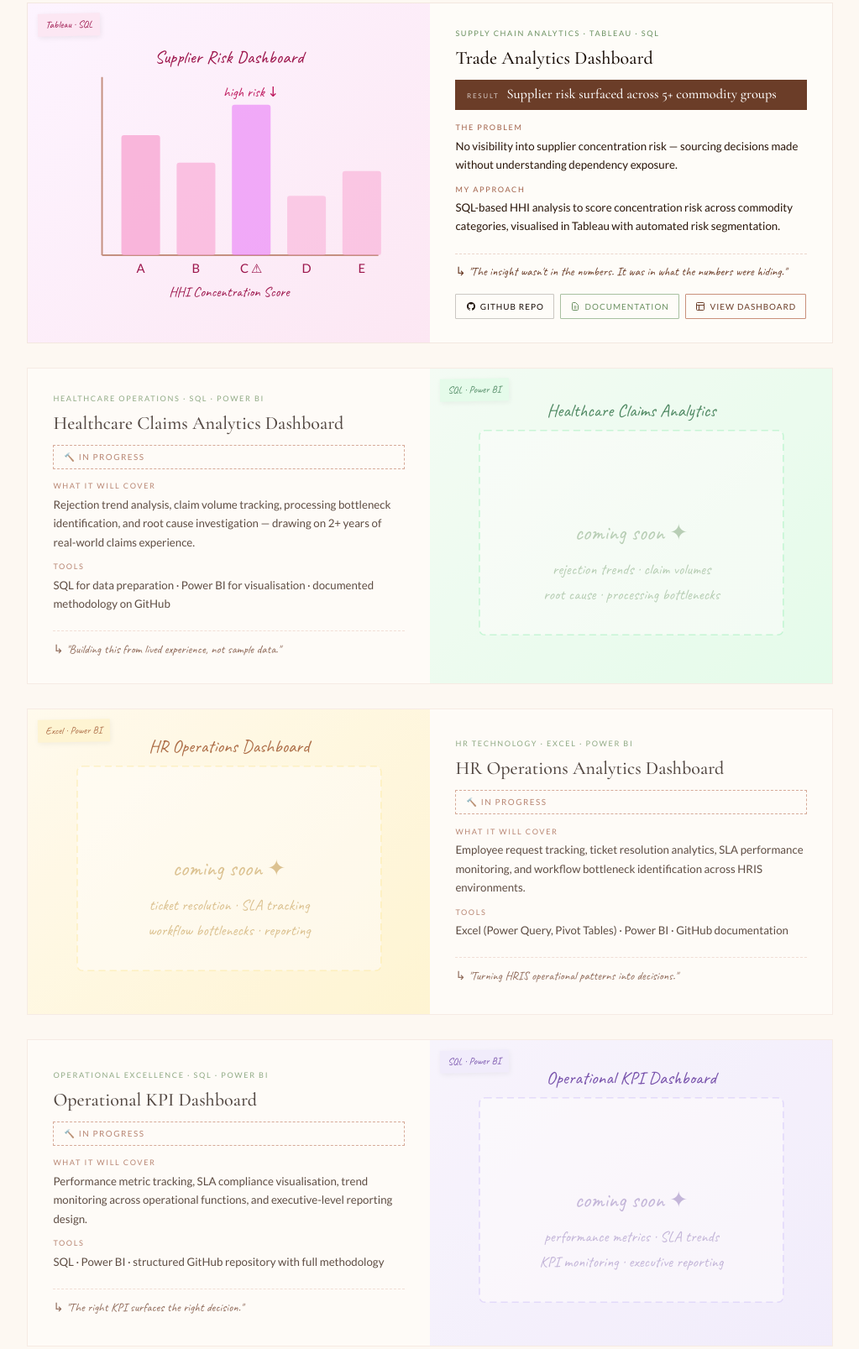
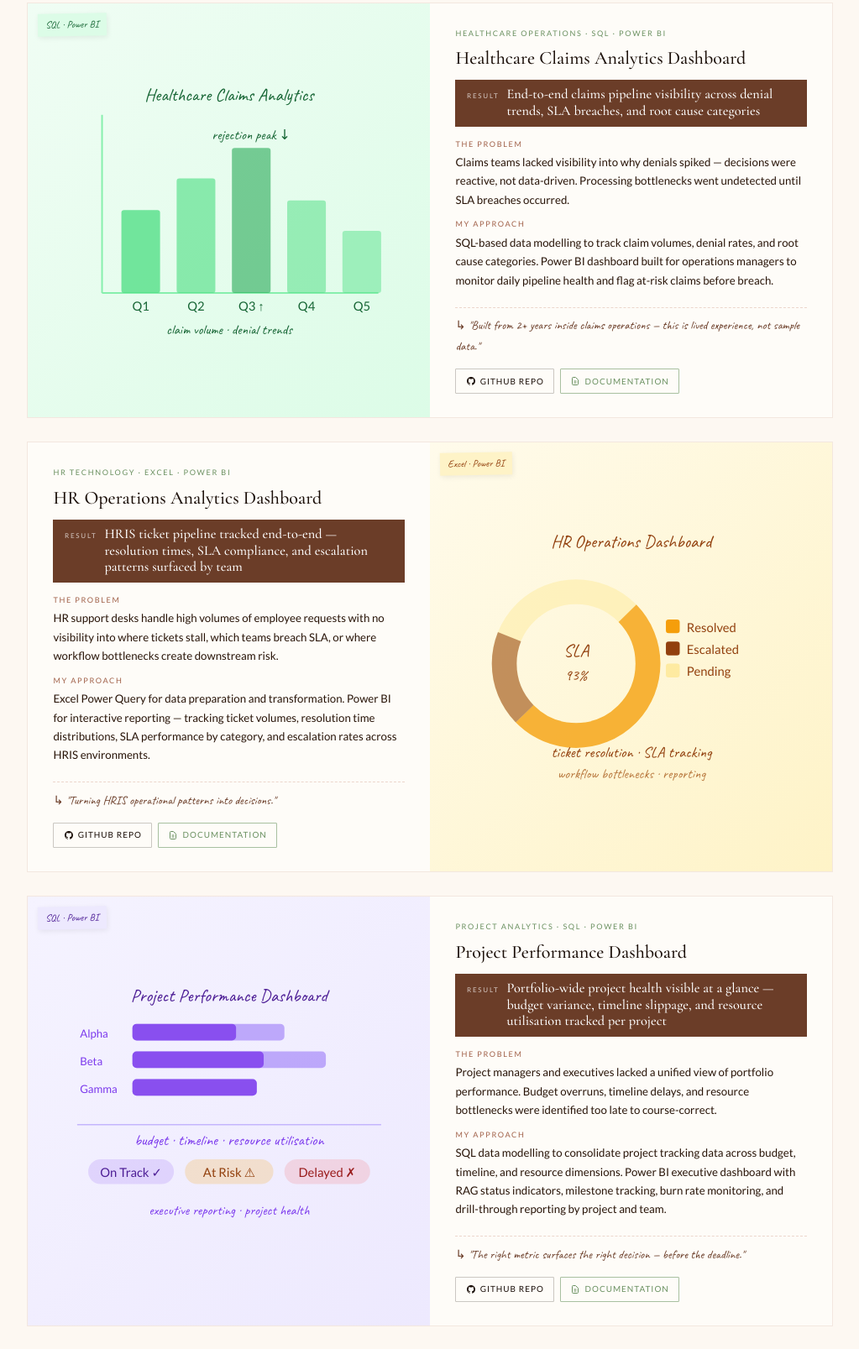
Before and after one commit to vigneshwari2408/vigneshwari-portfolio, a plain HTML site: page index.html in a window 1280 px wide. Shown: the part 2444-4051 px from the top of the page at 84% size, without its empty margins (128-1151 px from the left). Drawn offline with nearby package versions, Linux system fonts and the light colour scheme.

Commit message:
index.html

```diff
--- a/index.html
+++ b/index.html
@@ -452,98 +452,121 @@ footer{background:var(--ink);color:rgba(250,244,236,.38);text-align:center;paddi
     <p class="proj-intro">"Projects with real deliverables — dashboards, SQL, documentation — things you can open and explore."</p>
     <div class="proj-grid">
 
+      <!-- PROJECT 01: Healthcare Claims Analytics Dashboard -->
       <div class="pcard fade-in">
-        <div class="pvis" style="background:linear-gradient(135deg,#fdf4ff,#fce7f3);">
-          <div class="psticker" style="background:#fce7f3;color:#9d174d;">Tableau · SQL</div>
+        <div class="pvis" style="background:linear-gradient(135deg,#f0fdf4,#dcfce7);">
+          <div class="psticker" style="background:#dcfce7;color:#166534;">SQL · Power BI</div>
           <svg width="100%" viewBox="0 0 260 190" xmlns="http://www.w3.org/2000/svg">
-            <text x="130" y="16" text-anchor="middle" font-family="Caveat,cursive" font-size="13" fill="#9d174d">Supplier Risk Dashboard</text>
-            <line x1="38" y1="26" x2="38" y2="155" stroke="#c49080" stroke-width="1.2"/><line x1="38" y1="155" x2="238" y2="155" stroke="#c49080" stroke-width="1.2"/>
-            <rect x="52" y="68" width="28" height="87" fill="#f9a8d4" opacity=".8" rx="2"/><rect x="92" y="88" width="28" height="67" fill="#f9a8d4" opacity=".65" rx="2"/>
-            <rect x="132" y="46" width="28" height="109" fill="#e879f9" opacity=".58" rx="2"/><rect x="172" y="112" width="28" height="43" fill="#f9a8d4" opacity=".5" rx="2"/><rect x="212" y="94" width="28" height="61" fill="#f9a8d4" opacity=".55" rx="2"/>
-            <text x="66" y="168" text-anchor="middle" font-size="9" font-family="Lato,sans-serif" fill="#9d174d">A</text><text x="106" y="168" text-anchor="middle" font-size="9" font-family="Lato,sans-serif" fill="#9d174d">B</text><text x="146" y="168" text-anchor="middle" font-size="9" font-family="Lato,sans-serif" fill="#9d174d">C ⚠</text><text x="186" y="168" text-anchor="middle" font-size="9" font-family="Lato,sans-serif" fill="#9d174d">D</text><text x="226" y="168" text-anchor="middle" font-size="9" font-family="Lato,sans-serif" fill="#9d174d">E</text>
-            <text x="146" y="40" text-anchor="middle" font-family="Caveat,cursive" fill="#be185d" font-size="10">high risk ↓</text>
-            <text x="130" y="185" text-anchor="middle" font-family="Caveat,cursive" font-size="10" fill="#9d174d">HHI Concentration Score</text>
+            <text x="130" y="16" text-anchor="middle" font-family="Caveat,cursive" font-size="13" fill="#166534">Healthcare Claims Analytics</text>
+            <line x1="38" y1="26" x2="38" y2="155" stroke="#86efac" stroke-width="1.2"/><line x1="38" y1="155" x2="238" y2="155" stroke="#86efac" stroke-width="1.2"/>
+            <rect x="52" y="95" width="28" height="60" fill="#4ade80" opacity=".75" rx="2"/>
+            <rect x="92" y="72" width="28" height="83" fill="#4ade80" opacity=".6" rx="2"/>
+            <rect x="132" y="50" width="28" height="105" fill="#16a34a" opacity=".55" rx="2"/>
+            <rect x="172" y="88" width="28" height="67" fill="#4ade80" opacity=".5" rx="2"/>
+            <rect x="212" y="110" width="28" height="45" fill="#4ade80" opacity=".45" rx="2"/>
+            <text x="66" y="168" text-anchor="middle" font-size="9" font-family="Lato,sans-serif" fill="#166534">Q1</text>
+            <text x="106" y="168" text-anchor="middle" font-size="9" font-family="Lato,sans-serif" fill="#166534">Q2</text>
+            <text x="146" y="168" text-anchor="middle" font-size="9" font-family="Lato,sans-serif" fill="#166534">Q3 ↑</text>
+            <text x="186" y="168" text-anchor="middle" font-size="9" font-family="Lato,sans-serif" fill="#166534">Q4</text>
+            <text x="226" y="168" text-anchor="middle" font-size="9" font-family="Lato,sans-serif" fill="#166534">Q5</text>
+            <text x="146" y="44" text-anchor="middle" font-family="Caveat,cursive" fill="#166534" font-size="10">rejection peak ↓</text>
+            <text x="130" y="185" text-anchor="middle" font-family="Caveat,cursive" font-size="10" fill="#166534">claim volume · denial trends</text>
           </svg>
         </div>
         <div class="pinfo">
-          <p class="ptag">Supply Chain Analytics · Tableau · SQL</p>
+          <p class="ptag">Healthcare Operations · SQL · Power BI</p>
           <span class="pnum">01</span>
-          <p class="ptitle">Trade Analytics Dashboard</p>
-          <div class="presult"><span class="rl">Result</span><span class="rv">Supplier risk surfaced across 5+ commodity groups</span></div>
-          <div class="psec"><p class="psec-label">The Problem</p><p class="psec-text">No visibility into supplier concentration risk — sourcing decisions made without understanding dependency exposure.</p></div>
-          <div class="psec"><p class="psec-label">My Approach</p><p class="psec-text">SQL-based HHI analysis to score concentration risk across commodity categories, visualised in Tableau with automated risk segmentation.</p></div>
-          <p class="pins">↳ "The insight wasn't in the numbers. It was in what the numbers were hiding."</p>
+          <p class="ptitle">Healthcare Claims Analytics Dashboard</p>
+          <div class="presult"><span class="rl">Result</span><span class="rv">End-to-end claims pipeline visibility across denial trends, SLA breaches, and root cause categories</span></div>
+          <div class="psec"><p class="psec-label">The Problem</p><p class="psec-text">Claims teams lacked visibility into why denials spiked — decisions were reactive, not data-driven. Processing bottlenecks went undetected until SLA breaches occurred.</p></div>
+          <div class="psec"><p class="psec-label">My Approach</p><p class="psec-text">SQL-based data modelling to track claim volumes, denial rates, and root cause categories. Power BI dashboard built for operations managers to monitor daily pipeline health and flag at-risk claims before breach.</p></div>
+          <p class="pins">↳ "Built from 2+ years inside claims operations — this is lived experience, not sample data."</p>
           <div class="plinks">
-            <a href="https://github.com/vigneshwari2408" target="_blank" class="plink gh"><svg viewBox="0 0 24 24" fill="currentColor"><path d="M12 2C6.477 2 2 6.477 2 12c0 4.418 2.865 8.166 6.839 9.489.5.092.682-.217.682-.482 0-.237-.009-.868-.013-1.703-2.782.604-3.369-1.342-3.369-1.342-.454-1.154-1.11-1.462-1.11-1.462-.908-.62.069-.608.069-.608 1.003.07 1.531 1.03 1.531 1.03.892 1.529 2.341 1.087 2.91.832.092-.647.35-1.088.636-1.338-2.22-.253-4.555-1.11-4.555-4.943 0-1.091.39-1.984 1.029-2.683-.103-.253-.446-1.27.098-2.647 0 0 .84-.269 2.75 1.025A9.578 9.578 0 0112 6.836c.85.004 1.705.114 2.504.336 1.909-1.294 2.747-1.025 2.747-1.025.546 1.377.203 2.394.1 2.647.64.699 1.028 1.592 1.028 2.683 0 3.842-2.339 4.687-4.566 4.935.359.309.678.919.678 1.852 0 1.336-.012 2.415-.012 2.741 0 .267.18.578.688.48C19.138 20.163 22 16.418 22 12c0-5.523-4.477-10-10-10z"/></svg>GitHub Repo</a>
-            <a href="https://github.com/vigneshwari2408" target="_blank" class="plink doc"><svg viewBox="0 0 24 24" fill="none" stroke="currentColor" stroke-width="2"><path d="M9 12h6m-6 4h6m2 5H7a2 2 0 01-2-2V5a2 2 0 012-2h5.586a1 1 0 01.707.293l5.414 5.414a1 1 0 01.293.707V19a2 2 0 01-2 2z"/></svg>Documentation</a>
-            <a href="https://public.tableau.com" target="_blank" class="plink db"><svg viewBox="0 0 24 24" fill="none" stroke="currentColor" stroke-width="2"><rect x="3" y="3" width="18" height="18" rx="2"/><path d="M3 9h18M9 21V9"/></svg>View Dashboard</a>
+            <a href="https://github.com/vigneshwari2408/healthcare-claims-analytics-dashboard" target="_blank" class="plink gh"><svg viewBox="0 0 24 24" fill="currentColor"><path d="M12 2C6.477 2 2 6.477 2 12c0 4.418 2.865 8.166 6.839 9.489.5.092.682-.217.682-.482 0-.237-.009-.868-.013-1.703-2.782.604-3.369-1.342-3.369-1.342-.454-1.154-1.11-1.462-1.11-1.462-.908-.62.069-.608.069-.608 1.003.07 1.531 1.03 1.531 1.03.892 1.529 2.341 1.087 2.91.832.092-.647.35-1.088.636-1.338-2.22-.253-4.555-1.11-4.555-4.943 0-1.091.39-1.984 1.029-2.683-.103-.253-.446-1.27.098-2.647 0 0 .84-.269 2.75 1.025A9.578 9.578 0 0112 6.836c.85.004 1.705.114 2.504.336 1.909-1.294 2.747-1.025 2.747-1.025.546 1.377.203 2.394.1 2.647.64.699 1.028 1.592 1.028 2.683 0 3.842-2.339 4.687-4.566 4.935.359.309.678.919.678 1.852 0 1.336-.012 2.415-.012 2.741 0 .267.18.578.688.48C19.138 20.163 22 16.418 22 12c0-5.523-4.477-10-10-10z"/></svg>GitHub Repo</a>
+            <a href="https://github.com/vigneshwari2408/healthcare-claims-analytics-dashboard#readme" target="_blank" class="plink doc"><svg viewBox="0 0 24 24" fill="none" stroke="currentColor" stroke-width="2"><path d="M9 12h6m-6 4h6m2 5H7a2 2 0 01-2-2V5a2 2 0 012-2h5.586a1 1 0 01.707.293l5.414 5.414a1 1 0 01.293.707V19a2 2 0 01-2 2z"/></svg>Documentation</a>
           </div>
         </div>
       </div>
 
-      <div class="pcard placeholder rev fade-in">
-        <div class="pvis" style="background:linear-gradient(135deg,#f0fdf4,#dcfce7);">
-          <div class="psticker" style="background:#dcfce7;color:#166534;">SQL · Power BI</div>
-          <svg width="100%" viewBox="0 0 260 190" xmlns="http://www.w3.org/2000/svg">
-            <text x="130" y="16" text-anchor="middle" font-family="Caveat,cursive" font-size="13" fill="#166534">Healthcare Claims Analytics</text>
-            <rect x="20" y="26" width="220" height="148" rx="4" fill="white" opacity=".5" stroke="#86efac" stroke-width="1" stroke-dasharray="5,3"/>
-            <text x="130" y="105" text-anchor="middle" font-family="Caveat,cursive" font-size="16" fill="#a0c0a0">coming soon ✦</text>
-            <text x="130" y="130" text-anchor="middle" font-family="Caveat,cursive" font-size="11" fill="#a0c0a0">rejection trends · claim volumes</text>
-            <text x="130" y="148" text-anchor="middle" font-family="Caveat,cursive" font-size="11" fill="#a0c0a0">root cause · processing bottlenecks</text>
-          </svg>
-        </div>
-        <div class="pinfo">
-          <p class="ptag">Healthcare Operations · SQL · Power BI</p>
-          <span class="pnum">02</span>
-          <p class="ptitle">Healthcare Claims Analytics Dashboard</p>
-          <div class="pbadge">🔨 In Progress</div>
-          <div class="psec"><p class="psec-label">What It Will Cover</p><p class="psec-text">Rejection trend analysis, claim volume tracking, processing bottleneck identification, and root cause investigation — drawing on 2+ years of real-world claims experience.</p></div>
-          <div class="psec"><p class="psec-label">Tools</p><p class="psec-text">SQL for data preparation · Power BI for visualisation · documented methodology on GitHub</p></div>
-          <p class="pins">↳ "Building this from lived experience, not sample data."</p>
-        </div>
-      </div>
-
-      <div class="pcard placeholder fade-in">
+      <!-- PROJECT 02: HR Operations Analytics Dashboard -->
+      <div class="pcard rev fade-in">
         <div class="pvis" style="background:linear-gradient(135deg,#fffbeb,#fef3c7);">
           <div class="psticker" style="background:#fef3c7;color:#92400e;">Excel · Power BI</div>
           <svg width="100%" viewBox="0 0 260 190" xmlns="http://www.w3.org/2000/svg">
             <text x="130" y="16" text-anchor="middle" font-family="Caveat,cursive" font-size="13" fill="#92400e">HR Operations Dashboard</text>
-            <rect x="20" y="26" width="220" height="148" rx="4" fill="white" opacity=".5" stroke="#fde68a" stroke-width="1" stroke-dasharray="5,3"/>
-            <text x="130" y="105" text-anchor="middle" font-family="Caveat,cursive" font-size="16" fill="#d0b070">coming soon ✦</text>
-            <text x="130" y="130" text-anchor="middle" font-family="Caveat,cursive" font-size="11" fill="#d0b070">ticket resolution · SLA tracking</text>
-            <text x="130" y="148" text-anchor="middle" font-family="Caveat,cursive" font-size="11" fill="#d0b070">workflow bottlenecks · reporting</text>
+            <!-- donut chart -->
+            <circle cx="90" cy="100" r="52" fill="none" stroke="#fde68a" stroke-width="18" opacity=".4"/>
+            <circle cx="90" cy="100" r="52" fill="none" stroke="#f59e0b" stroke-width="18" stroke-dasharray="163 163" stroke-dashoffset="40" opacity=".75"/>
+            <circle cx="90" cy="100" r="52" fill="none" stroke="#92400e" stroke-width="18" stroke-dasharray="60 163" stroke-dashoffset="-123" opacity=".55"/>
+            <text x="90" y="95" text-anchor="middle" font-family="Caveat,cursive" font-size="13" fill="#92400e">SLA</text>
+            <text x="90" y="112" text-anchor="middle" font-family="Caveat,cursive" font-size="11" fill="#92400e">93%</text>
+            <!-- legend -->
+            <rect x="155" y="68" width="10" height="10" fill="#f59e0b" rx="2"/>
+            <text x="170" y="77" font-size="9" font-family="Lato,sans-serif" fill="#92400e">Resolved</text>
+            <rect x="155" y="84" width="10" height="10" fill="#92400e" rx="2"/>
+            <text x="170" y="93" font-size="9" font-family="Lato,sans-serif" fill="#92400e">Escalated</text>
+            <rect x="155" y="100" width="10" height="10" fill="#fde68a" rx="2" opacity=".7"/>
+            <text x="170" y="109" font-size="9" font-family="Lato,sans-serif" fill="#92400e">Pending</text>
+            <text x="130" y="168" text-anchor="middle" font-family="Caveat,cursive" font-size="11" fill="#92400e">ticket resolution · SLA tracking</text>
+            <text x="130" y="183" text-anchor="middle" font-family="Caveat,cursive" font-size="10" fill="#b97a40">workflow bottlenecks · reporting</text>
           </svg>
         </div>
         <div class="pinfo">
           <p class="ptag">HR Technology · Excel · Power BI</p>
-          <span class="pnum">03</span>
+          <span class="pnum">02</span>
           <p class="ptitle">HR Operations Analytics Dashboard</p>
-          <div class="pbadge">🔨 In Progress</div>
-          <div class="psec"><p class="psec-label">What It Will Cover</p><p class="psec-text">Employee request tracking, ticket resolution analytics, SLA performance monitoring, and workflow bottleneck identification across HRIS environments.</p></div>
-          <div class="psec"><p class="psec-label">Tools</p><p class="psec-text">Excel (Power Query, Pivot Tables) · Power BI · GitHub documentation</p></div>
+          <div class="presult"><span class="rl">Result</span><span class="rv">HRIS ticket pipeline tracked end-to-end — resolution times, SLA compliance, and escalation patterns surfaced by team</span></div>
+          <div class="psec"><p class="psec-label">The Problem</p><p class="psec-text">HR support desks handle high volumes of employee requests with no visibility into where tickets stall, which teams breach SLA, or where workflow bottlenecks create downstream risk.</p></div>
+          <div class="psec"><p class="psec-label">My Approach</p><p class="psec-text">Excel Power Query for data preparation and transformation. Power BI for interactive reporting — tracking ticket volumes, resolution time distributions, SLA performance by category, and escalation rates across HRIS environments.</p></div>
           <p class="pins">↳ "Turning HRIS operational patterns into decisions."</p>
+          <div class="plinks">
+            <a href="https://github.com/vigneshwari2408/hr-support-desk-analytics" target="_blank" class="plink gh"><svg viewBox="0 0 24 24" fill="currentColor"><path d="M12 2C6.477 2 2 6.477 2 12c0 4.418 2.865 8.166 6.839 9.489.5.092.682-.217.682-.482 0-.237-.009-.868-.013-1.703-2.782.604-3.369-1.342-3.369-1.342-.454-1.154-1.11-1.462-1.11-1.462-.908-.62.069-.608.069-.608 1.003.07 1.531 1.03 1.531 1.03.892 1.529 2.341 1.087 2.91.832.092-.647.35-1.088.636-1.338-2.22-.253-4.555-1.11-4.555-4.943 0-1.091.39-1.984 1.029-2.683-.103-.253-.446-1.27.098-2.647 0 0 .84-.269 2.75 1.025A9.578 9.578 0 0112 6.836c.85.004 1.705.114 2.504.336 1.909-1.294 2.747-1.025 2.747-1.025.546 1.377.203 2.394.1 2.647.64.699 1.028 1.592 1.028 2.683 0 3.842-2.339 4.687-4.566 4.935.359.309.678.919.678 1.852 0 1.336-.012 2.415-.012 2.741 0 .267.18.578.688.48C19.138 20.163 22 16.418 22 12c0-5.523-4.477-10-10-10z"/></svg>GitHub Repo</a>
+            <a href="https://github.com/vigneshwari2408/hr-support-desk-analytics#readme" target="_blank" class="plink doc"><svg viewBox="0 0 24 24" fill="none" stroke="currentColor" stroke-width="2"><path d="M9 12h6m-6 4h6m2 5H7a2 2 0 01-2-2V5a2 2 0 012-2h5.586a1 1 0 01.707.293l5.414 5.414a1 1 0 01.293.707V19a2 2 0 01-2 2z"/></svg>Documentation</a>
+          </div>
         </div>
       </div>
 
-      <div class="pcard placeholder rev fade-in">
+      <!-- PROJECT 03: Project Performance Dashboard -->
+      <div class="pcard fade-in">
         <div class="pvis" style="background:linear-gradient(135deg,#f5f3ff,#ede9fe);">
           <div class="psticker" style="background:#ede9fe;color:#4c1d95;">SQL · Power BI</div>
           <svg width="100%" viewBox="0 0 260 190" xmlns="http://www.w3.org/2000/svg">
-            <text x="130" y="16" text-anchor="middle" font-family="Caveat,cursive" font-size="13" fill="#4c1d95">Operational KPI Dashboard</text>
-            <rect x="20" y="26" width="220" height="148" rx="4" fill="white" opacity=".5" stroke="#c4b5fd" stroke-width="1" stroke-dasharray="5,3"/>
-            <text x="130" y="105" text-anchor="middle" font-family="Caveat,cursive" font-size="16" fill="#b0a0d0">coming soon ✦</text>
-            <text x="130" y="130" text-anchor="middle" font-family="Caveat,cursive" font-size="11" fill="#b0a0d0">performance metrics · SLA trends</text>
-            <text x="130" y="148" text-anchor="middle" font-family="Caveat,cursive" font-size="11" fill="#b0a0d0">KPI monitoring · executive reporting</text>
+            <text x="130" y="16" text-anchor="middle" font-family="Caveat,cursive" font-size="13" fill="#4c1d95">Project Performance Dashboard</text>
+            <!-- Gantt-style bars -->
+            <text x="22" y="42" font-size="8" font-family="Lato,sans-serif" fill="#7c3aed">Alpha</text>
+            <rect x="60" y="32" width="110" height="12" rx="3" fill="#a78bfa" opacity=".7"/>
+            <rect x="60" y="32" width="75" height="12" rx="3" fill="#7c3aed" opacity=".8"/>
+            <text x="22" y="62" font-size="8" font-family="Lato,sans-serif" fill="#7c3aed">Beta</text>
+            <rect x="60" y="52" width="140" height="12" rx="3" fill="#a78bfa" opacity=".7"/>
+            <rect x="60" y="52" width="95" height="12" rx="3" fill="#7c3aed" opacity=".8"/>
+            <text x="22" y="82" font-size="8" font-family="Lato,sans-serif" fill="#7c3aed">Gamma</text>
+            <rect x="60" y="72" width="90" height="12" rx="3" fill="#a78bfa" opacity=".7"/>
+            <rect x="60" y="72" width="90" height="12" rx="3" fill="#7c3aed" opacity=".8"/>
+            <!-- budget vs actuals mini bars -->
+            <line x1="20" y1="105" x2="240" y2="105" stroke="#c4b5fd" stroke-width=".8"/>
+            <text x="130" y="120" text-anchor="middle" font-family="Caveat,cursive" font-size="11" fill="#7c3aed">budget · timeline · resource utilisation</text>
+            <!-- KPI pills -->
+            <rect x="28" y="130" width="62" height="18" rx="9" fill="#7c3aed" opacity=".15"/>
+            <text x="59" y="143" text-anchor="middle" font-size="9" font-family="Lato,sans-serif" fill="#4c1d95">On Track ✓</text>
+            <rect x="98" y="130" width="64" height="18" rx="9" fill="#f59e0b" opacity=".2"/>
+            <text x="130" y="143" text-anchor="middle" font-size="9" font-family="Lato,sans-serif" fill="#92400e">At Risk ⚠</text>
+            <rect x="170" y="130" width="62" height="18" rx="9" fill="#ef4444" opacity=".15"/>
+            <text x="201" y="143" text-anchor="middle" font-size="9" font-family="Lato,sans-serif" fill="#991b1b">Delayed ✗</text>
+            <text x="130" y="170" text-anchor="middle" font-family="Caveat,cursive" font-size="10" fill="#7c3aed">executive reporting · project health</text>
           </svg>
         </div>
         <div class="pinfo">
-          <p class="ptag">Operational Excellence · SQL · Power BI</p>
-          <span class="pnum">04</span>
-          <p class="ptitle">Operational KPI Dashboard</p>
-          <div class="pbadge">🔨 In Progress</div>
-          <div class="psec"><p class="psec-label">What It Will Cover</p><p class="psec-text">Performance metric tracking, SLA compliance visualisation, trend monitoring across operational functions, and executive-level reporting design.</p></div>
-          <div class="psec"><p class="psec-label">Tools</p><p class="psec-text">SQL · Power BI · structured GitHub repository with full methodology</p></div>
-          <p class="pins">↳ "The right KPI surfaces the right decision."</p>
+          <p class="ptag">Project Analytics · SQL · Power BI</p>
+          <span class="pnum">03</span>
+          <p class="ptitle">Project Performance Dashboard</p>
+          <div class="presult"><span class="rl">Result</span><span class="rv">Portfolio-wide project health visible at a glance — budget variance, timeline slippage, and resource utilisation tracked per project</span></div>
+          <div class="psec"><p class="psec-label">The Problem</p><p class="psec-text">Project managers and executives lacked a unified view of portfolio performance. Budget overruns, timeline delays, and resource bottlenecks were identified too late to course-correct.</p></div>
+          <div class="psec"><p class="psec-label">My Approach</p><p class="psec-text">SQL data modelling to consolidate project tracking data across budget, timeline, and resource dimensions. Power BI executive dashboard with RAG status indicators, milestone tracking, burn rate monitoring, and drill-through reporting by project and team.</p></div>
+          <p class="pins">↳ "The right metric surfaces the right decision — before the deadline."</p>
+          <div class="plinks">
+            <a href="https://github.com/vigneshwari2408/project-portfolio-performance-dashboard" target="_blank" class="plink gh"><svg viewBox="0 0 24 24" fill="currentColor"><path d="M12 2C6.477 2 2 6.477 2 12c0 4.418 2.865 8.166 6.839 9.489.5.092.682-.217.682-.482 0-.237-.009-.868-.013-1.703-2.782.604-3.369-1.342-3.369-1.342-.454-1.154-1.11-1.462-1.11-1.462-.908-.62.069-.608.069-.608 1.003.07 1.531 1.03 1.531 1.03.892 1.529 2.341 1.087 2.91.832.092-.647.35-1.088.636-1.338-2.22-.253-4.555-1.11-4.555-4.943 0-1.091.39-1.984 1.029-2.683-.103-.253-.446-1.27.098-2.647 0 0 .84-.269 2.75 1.025A9.578 9.578 0 0112 6.836c.85.004 1.705.114 2.504.336 1.909-1.294 2.747-1.025 2.747-1.025.546 1.377.203 2.394.1 2.647.64.699 1.028 1.592 1.028 2.683 0 3.842-2.339 4.687-4.566 4.935.359.309.678.919.678 1.852 0 1.336-.012 2.415-.012 2.741 0 .267.18.578.688.48C19.138 20.163 22 16.418 22 12c0-5.523-4.477-10-10-10z"/></svg>GitHub Repo</a>
+            <a href="https://github.com/vigneshwari2408/project-portfolio-performance-dashboard#readme" target="_blank" class="plink doc"><svg viewBox="0 0 24 24" fill="none" stroke="currentColor" stroke-width="2"><path d="M9 12h6m-6 4h6m2 5H7a2 2 0 01-2-2V5a2 2 0 012-2h5.586a1 1 0 01.707.293l5.414 5.414a1 1 0 01.293.707V19a2 2 0 01-2 2z"/></svg>Documentation</a>
+          </div>
         </div>
       </div>
 
```
